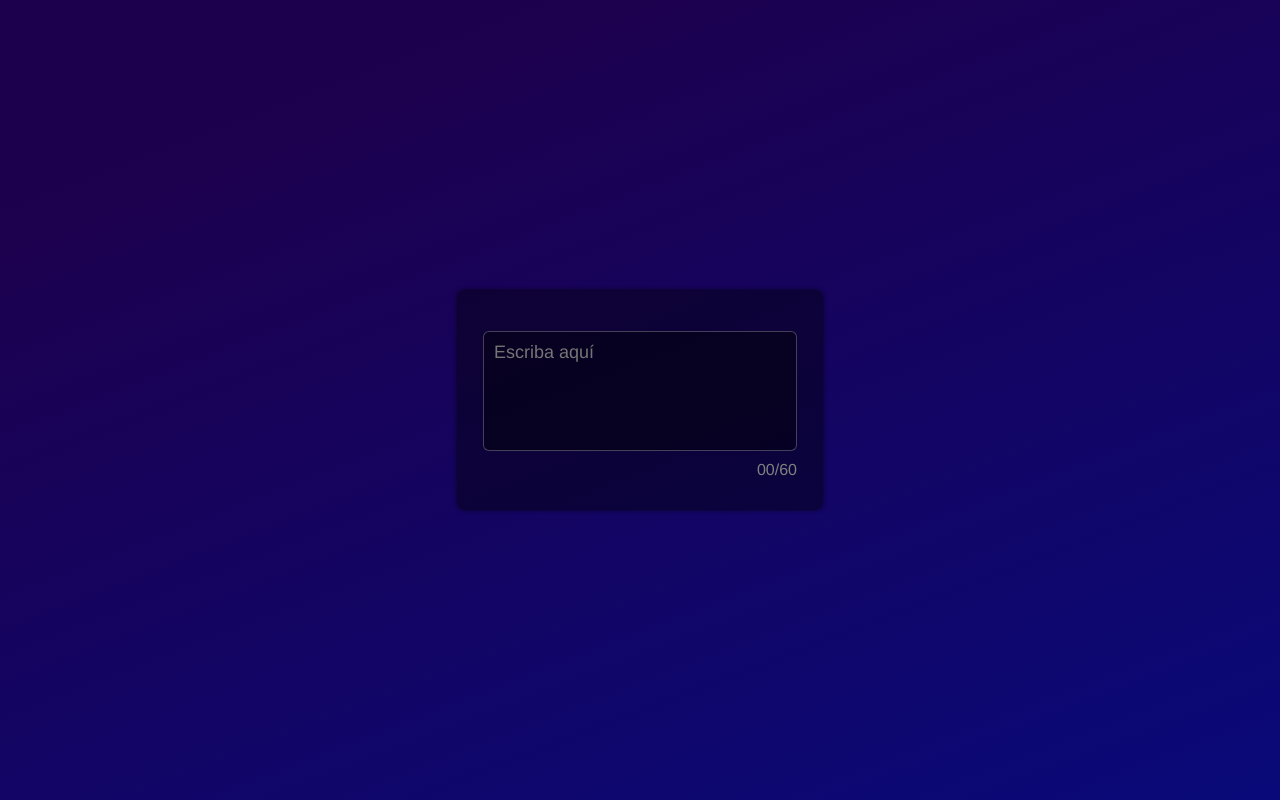
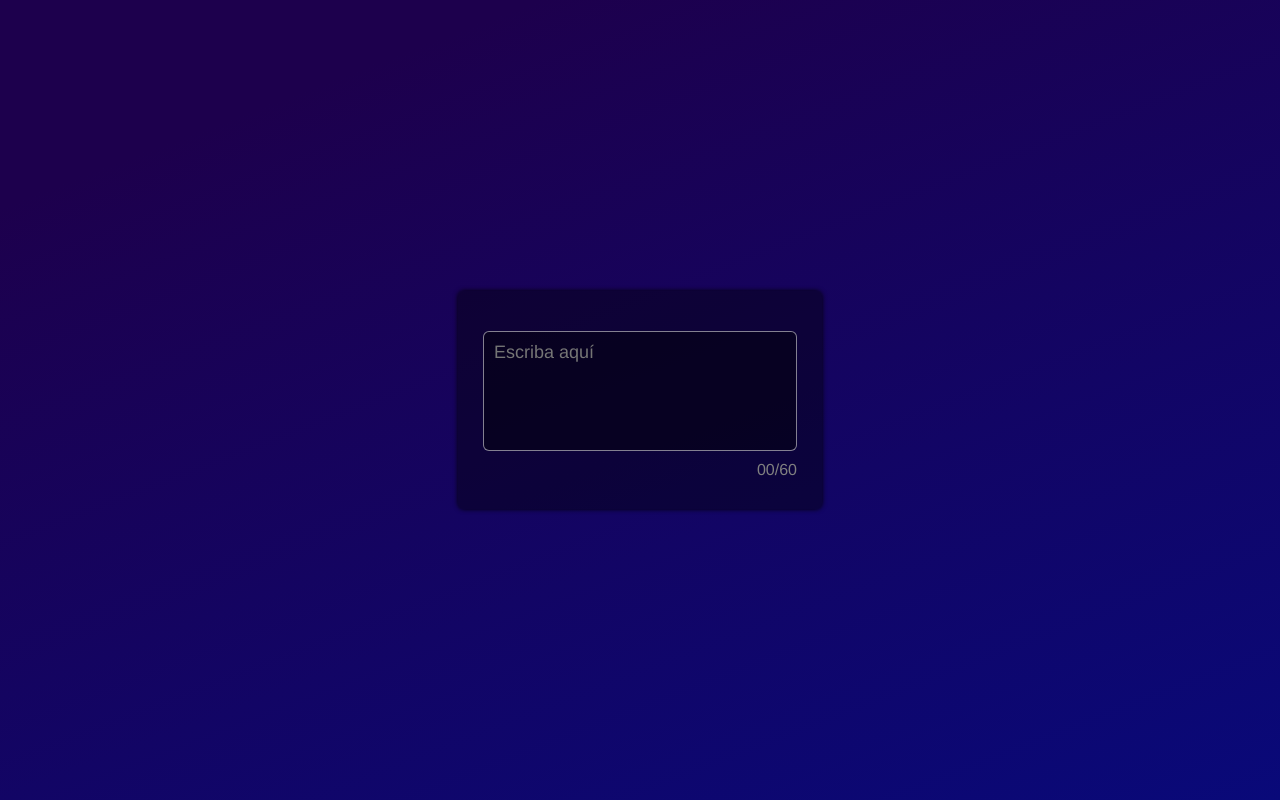
Before and after one commit to xedwxnn/Character-Limit, a plain HTML site: page views/index.html in a window 1280 px wide. In both pictures the pointer is over the element "Escriba aquí". Drawn offline with Linux system fonts and the light colour scheme.

Commit message:
arreglo: css

```diff
--- a/css/style.css
+++ b/css/style.css
@@ -50,6 +50,14 @@ body {
     resize: none;
 }
 
+#input:hover {
+    border: 1px solid rgba(255, 255, 255, 0.50);
+}
+
+#input:focus {
+    border: 1px solid rgba(255, 255, 255, 0.35);
+}
+
 .characters {
     display: flex;
     align-self: flex-end;
```
